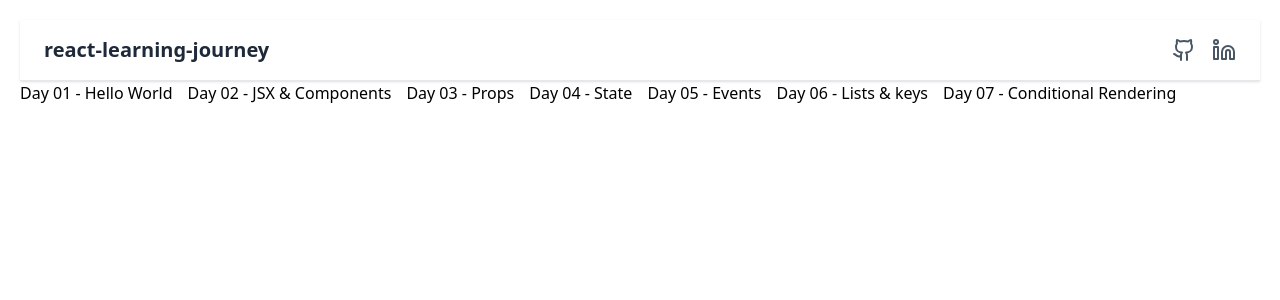
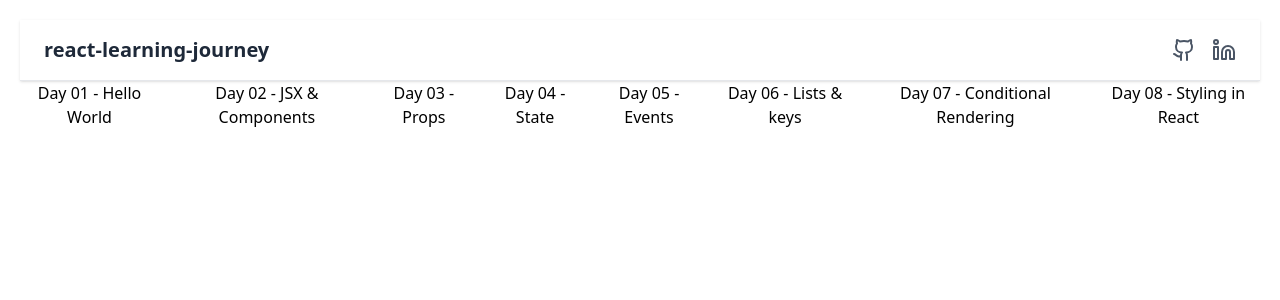
Before and after one commit to Vignesh-Ajri/react-learning-journey, a React (Vite) app: page / in a window 1280 px wide. Shown: the top 300 px of the page. Built offline with nearby package versions, Linux system fonts and the light colour scheme.

Commit message:
Day08 App.jsx Update

```diff
--- a/src/App.jsx
+++ b/src/App.jsx
@@ -8,6 +8,7 @@ import { CounterAppFunctional, CounterAppClass } from "./days/Day04-State";
 import { ToggleTextFunctional, ToggleTextClass } from "./days/Day05-Events";
 import { TodoListFunctional, TodoListClass } from "./days/Day06-ListsAndKeys";
 import InteractiveDay07 from "./days/Day07-ConditionalRendering";
+import Day08StyledButton from "./days/Day08-StyledButton";
 
 function App() {
   return (
@@ -38,6 +39,9 @@ function App() {
             </li>
             <li>
               <Link to="/day07">Day 07 - Conditional Rendering </Link>
+            </li>
+            <li>
+              <Link to="/day08">Day 08 - Styling in React </Link>
             </li>
           </ul>
         </nav>
@@ -87,14 +91,8 @@ function App() {
               </>
             }
           />
-          <Route
-            path="/day07"
-            element={
-              <>
-                <InteractiveDay07 />
-              </>
-            }
-          />
+          <Route path="/day07" element={<InteractiveDay07 />} />
+          <Route path="/day08" element={<Day08StyledButton />} />
         </Routes>
       </div>
     </Router>
```
